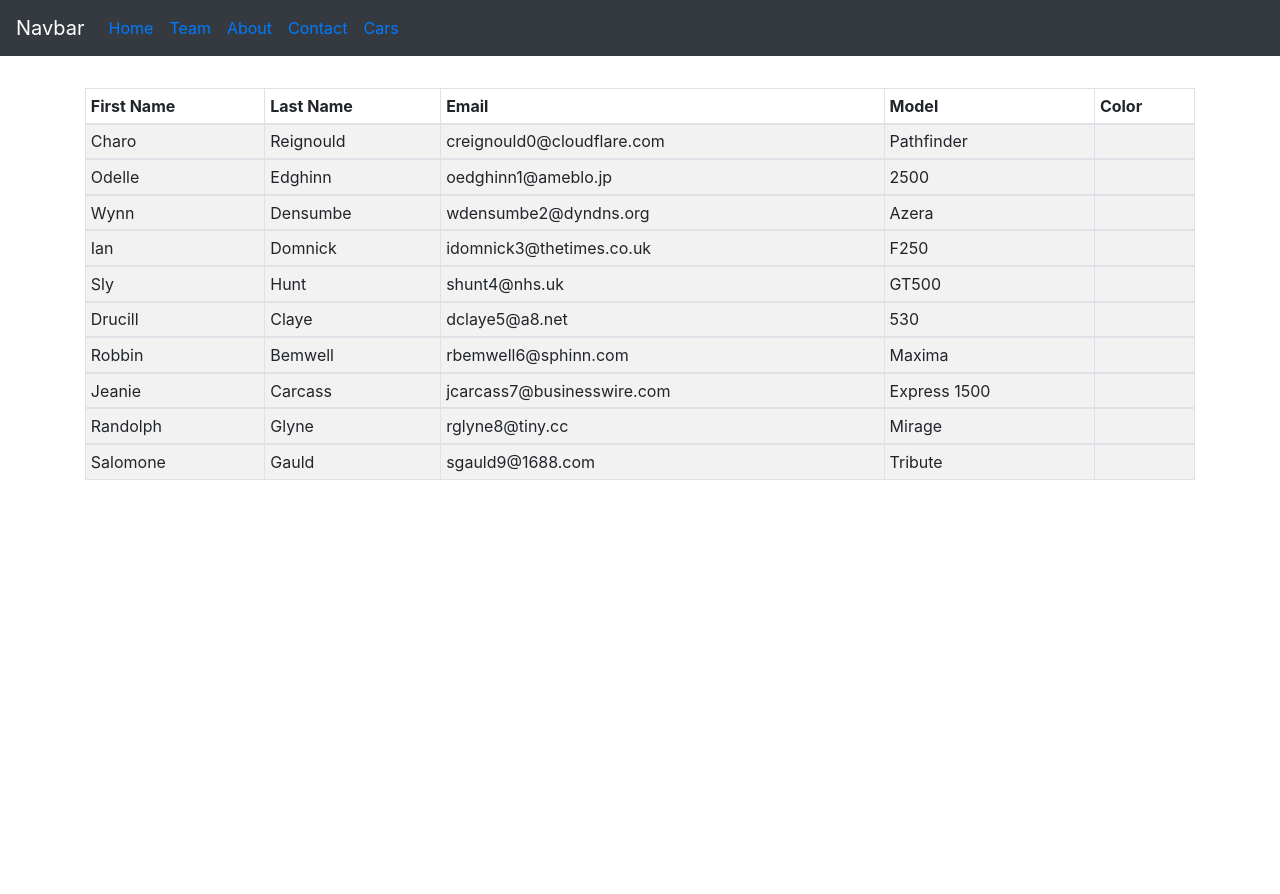
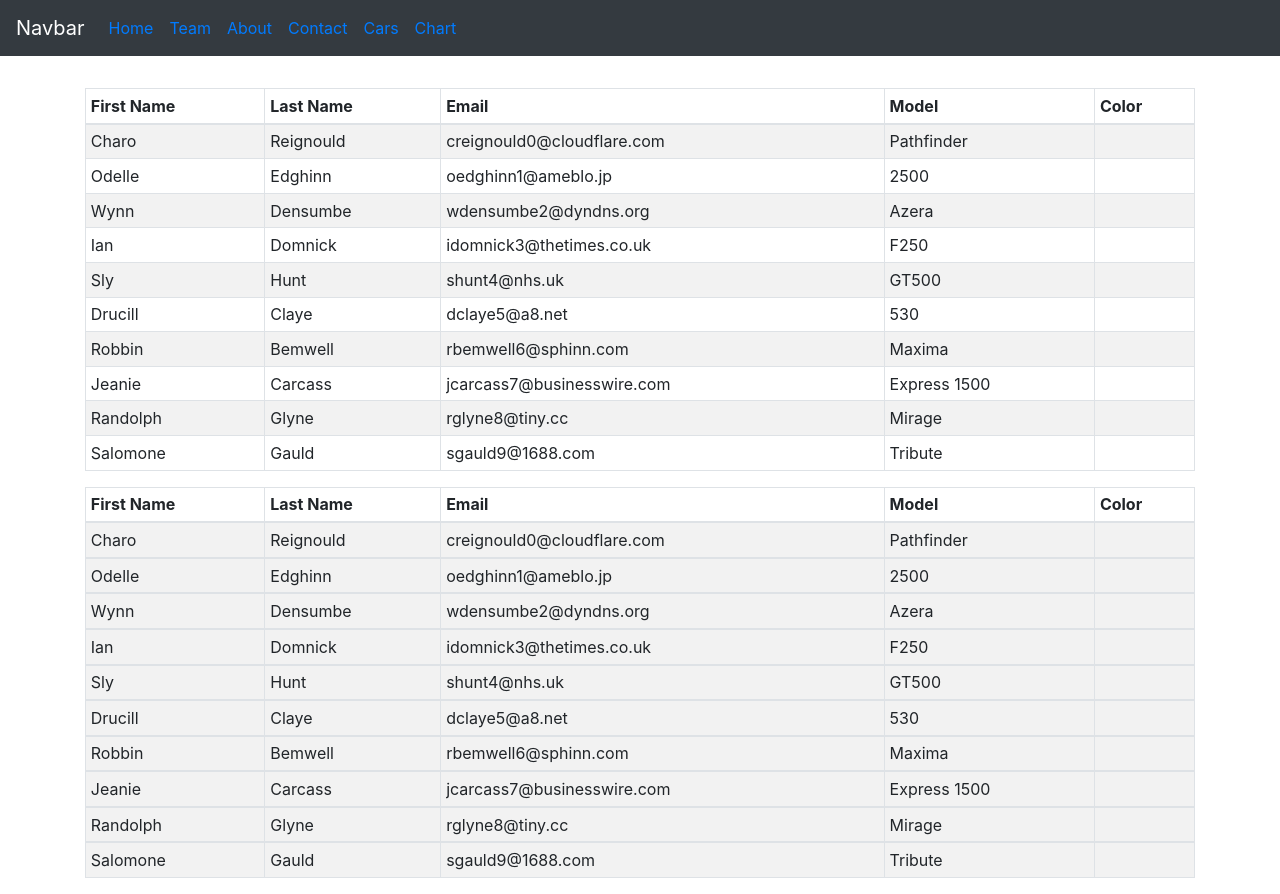
Before and after one commit to abponder/wk2021_05_13_buton, a React (Create React App) app: page /cars in a window 1280 px wide. Before the commit the page ends 800 px from the top, so only its background shows below. Built offline with nearby package versions, Linux system fonts and the light colour scheme.

Commit message:
added chart

```diff
--- a/package.json
+++ b/package.json
@@ -7,6 +7,7 @@
     "@testing-library/react": "^11.1.0",
     "@testing-library/user-event": "^12.1.10",
     "bootstrap": "^4.6.0",
+    "d3": "^7.0.0",
     "react": "^17.0.2",
     "react-bootstrap": "^1.6.0",
     "react-dom": "^17.0.2",
--- a/src/App.css
+++ b/src/App.css
@@ -1,3 +1,11 @@
+.border1 {
+  margin-top: '2.0rem';
+
+}
+
+
+
+
 .App {
   text-align: center;
 }
--- a/src/App.js
+++ b/src/App.js
@@ -14,6 +14,7 @@ import Mdn from './About';
 import Team from './Team';
 import Contactform from './Contactform';
 import Cars from './Cars';
+import Chart from './Chart';
 
 class App extends React.Component {
   state = {
@@ -51,6 +52,9 @@ class App extends React.Component {
         <Nav.Link >
           <Link to="/cars">Cars</Link>
         </Nav.Link>
+        <Nav.Link >
+          <Link to="/chart">Chart</Link>
+        </Nav.Link>
       </Nav>
   </Navbar>
 
@@ -72,6 +76,9 @@ class App extends React.Component {
           <Route path="/cars">
             <Cars />
           </Route>
+          <Route path="/chart">
+            <Chart />
+          </Route>
         </Switch>
       </div>
   </Router>
--- a/src/Cars.js
+++ b/src/Cars.js
@@ -1,7 +1,8 @@
 import React from 'react';
 import {ListGroup, Container, Table} from 'react-bootstrap'
+import CustomTable from './CustomTable'
 
-
+const tableheadings = []
 class Cars extends React.Component {
   state = {
     carslist: [{
@@ -77,11 +78,21 @@ class Cars extends React.Component {
     }]
   };
 
-
   render(){
     return (
     <>
     <Container style={{ marginTop: '2.0rem' }} >
+      <CustomTable
+        tableheadings= {["First Name", "Last Name", "Email", "Model", "Color"]}
+        tablerows= {this.state.carslist.map(car=>(
+          {first_name: car.first_name,
+           last_name: car.last_name,
+           email: car.email,
+           car_model: car.car_model,
+           car_color: car.car_color
+          }
+        ))}
+      />
       <Table striped bordered hover size="sm">
         <thead>
           <tr>
--- /dev/null
+++ b/src/Chart.js
@@ -0,0 +1,40 @@
+import React from 'react';
+import * as d3 from 'd3';
+
+class Chart extends React.Component {
+  constructor(props){
+     super(props);
+     this.myRef = React.createRef();
+     this.dataset = [100, 200, 300, 400, 500];
+  }
+
+  componentDidMount(){
+    console.log(this.myRef);
+  let size = 500;
+   let svg = d3.select(this.myRef.current)
+               .append('svg')
+               .attr('width', size)
+               .attr('height', size);
+   let rect_width = 95;
+   svg.selectAll('rect')
+      .data(this.dataset)
+      .enter()
+      .append('rect')
+      .attr('x', (d, i) => 5 + i*(rect_width + 5))
+      .attr('y', d => size - d)
+      .attr('width', rect_width)
+      .attr('height', d => d)
+      .attr('fill', 'teal');
+  }
+
+  render(){
+   return (
+     <div ref={this.myRef}>
+     </div>
+   );
+  }
+
+ }
+
+
+export default Chart;
--- /dev/null
+++ b/src/CustomTable.js
@@ -0,0 +1,34 @@
+import React from 'react';
+import {Table} from 'react-bootstrap'
+
+function CustomTable (props){
+  return (
+  <div mx='auto'>
+     <Table striped bordered hover size="sm">
+        <thead>
+          <tr>
+          {props.tableheadings.map(heading => (
+            <th>{heading}</th>
+          ))}
+          </tr>
+        </thead>
+
+          <tbody>
+
+              {props.tablerows.map(row => (
+                <tr>
+                {Object.values(row).map(value=>(
+                  <td>{value}</td>
+                ))}
+                </tr>
+          ))}
+
+          </tbody>
+
+      </Table>
+
+  </div>
+  )
+}
+
+export default CustomTable;
```
Also changed, not shown: 1 other file (tests, documents, lock files or other folders).
